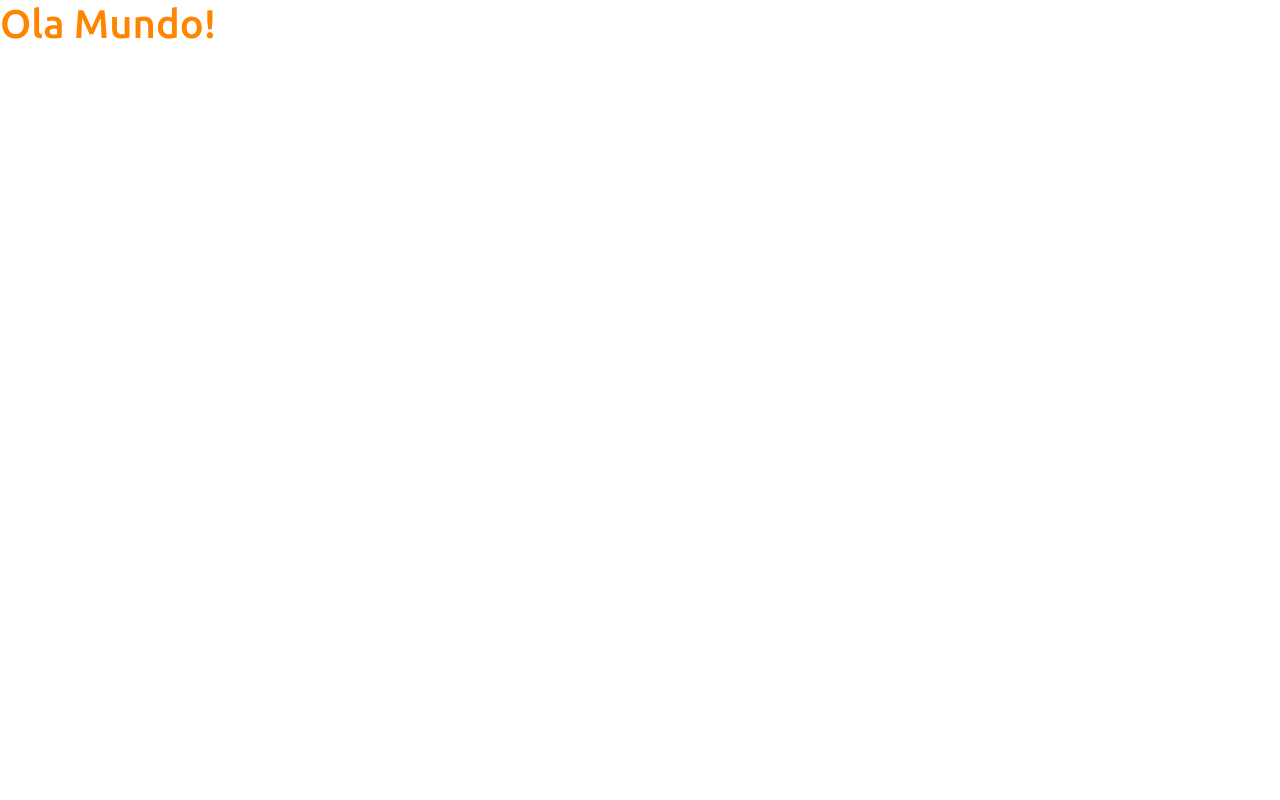
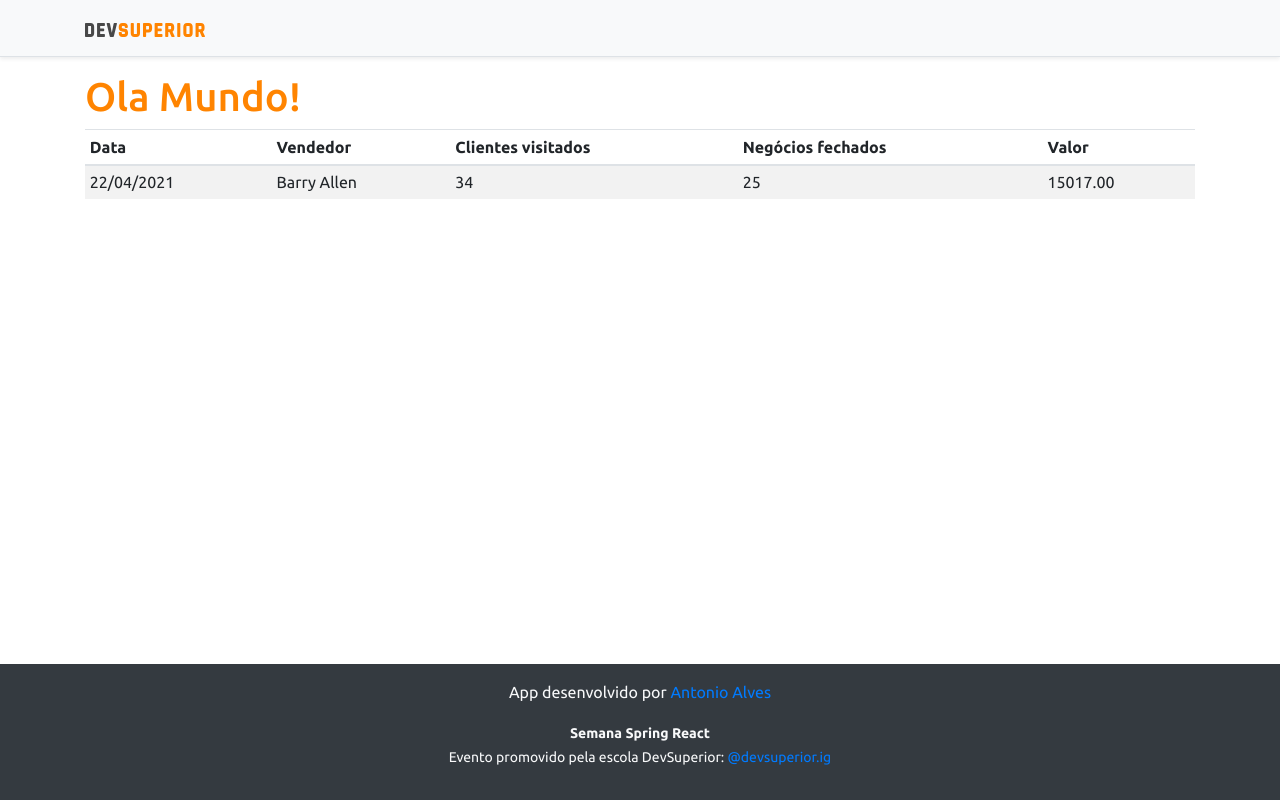
Before and after one commit to arjios/projeto-sds3, a React (Create React App) app in the folder frontend/: page / in a window 1280 px wide. Built offline with nearby package versions, Linux system fonts and the light colour scheme.

Commit message:
Basic static components

```diff
--- a/frontend/src/App.tsx
+++ b/frontend/src/App.tsx
@@ -1,8 +1,18 @@
+import NavBar from 'components/navbar/index';
+import Footer from 'components/footer/index';
+import DataTable from 'components/datatable/index';
+
+
 function App() {
   return (
-    <div>
+    <>
+    <NavBar />
+    <div className="container">
       <h1 className = 'text-primary'>Ola Mundo!</h1>
+      <DataTable />
     </div>
+    <Footer />
+    </>
   );
 }
 
--- /dev/null
+++ b/frontend/src/components/datatable/index.tsx
@@ -0,0 +1,29 @@
+
+const DataTable = () => {
+    return (
+        <div className="table-responsive">
+            <table className="table table-striped table-sm">
+                <thead>
+                    <tr>
+                        <th>Data</th>
+                        <th>Vendedor</th>
+                        <th>Clientes visitados</th>
+                        <th>Negócios fechados</th>
+                        <th>Valor</th>
+                    </tr>
+                </thead>
+                <tbody>
+                    <tr>
+                        <td>22/04/2021</td>
+                        <td>Barry Allen</td>
+                        <td>34</td>
+                        <td>25</td>
+                        <td>15017.00</td>
+                    </tr>
+                </tbody>
+            </table>
+        </div>
+    );
+}
+
+export default DataTable
--- /dev/null
+++ b/frontend/src/components/footer/index.tsx
@@ -0,0 +1,15 @@
+
+
+const Footer = () => {
+    return (
+        <footer className="footer mt-auto py-3 bg-dark">
+            <div className="container">
+                <p className="text-light">App desenvolvido por <a href="https://github.com/arjios" target="_blank" rel="noreferrer">Antonio Alves</a></p>
+                <p className="text-light"><small><strong>Semana Spring React</strong><br />
+                    Evento promovido pela escola DevSuperior: <a href="https://instagram.com/devsuperior.ig" target="_blank" rel="noreferrer">@devsuperior.ig</a></small></p>
+            </div>
+        </footer>
+    );
+}
+
+export default Footer
--- /dev/null
+++ b/frontend/src/components/navbar/index.tsx
@@ -0,0 +1,16 @@
+
+import ImgDsDark from 'assets/img/ds-dark.svg';
+
+const NavBar = () => {
+    return (
+        <div className="d-flex flex-column flex-md-row align-items-center p-3 px-md-4 mb-3 bg-light border-bottom shadow-sm">
+            <div className="container">
+                <nav className="my-2 my-md-0 mr-md-3">
+                    <img src={ImgDsDark} alt="DevSuperior" width="120" />
+                </nav>
+            </div>
+        </div>
+    );
+}
+
+export default NavBar
--- a/frontend/src/index.tsx
+++ b/frontend/src/index.tsx
@@ -3,6 +3,7 @@
 import 'bootstrap/dist/css/bootstrap.css';
 import 'assets/css/styles.css';
 import App from './App';
+
 
 ReactDOM.render(
   <React.StrictMode>
```
Also changed, not shown: frontend/src/assets/img/ds-dark.svg (added).
